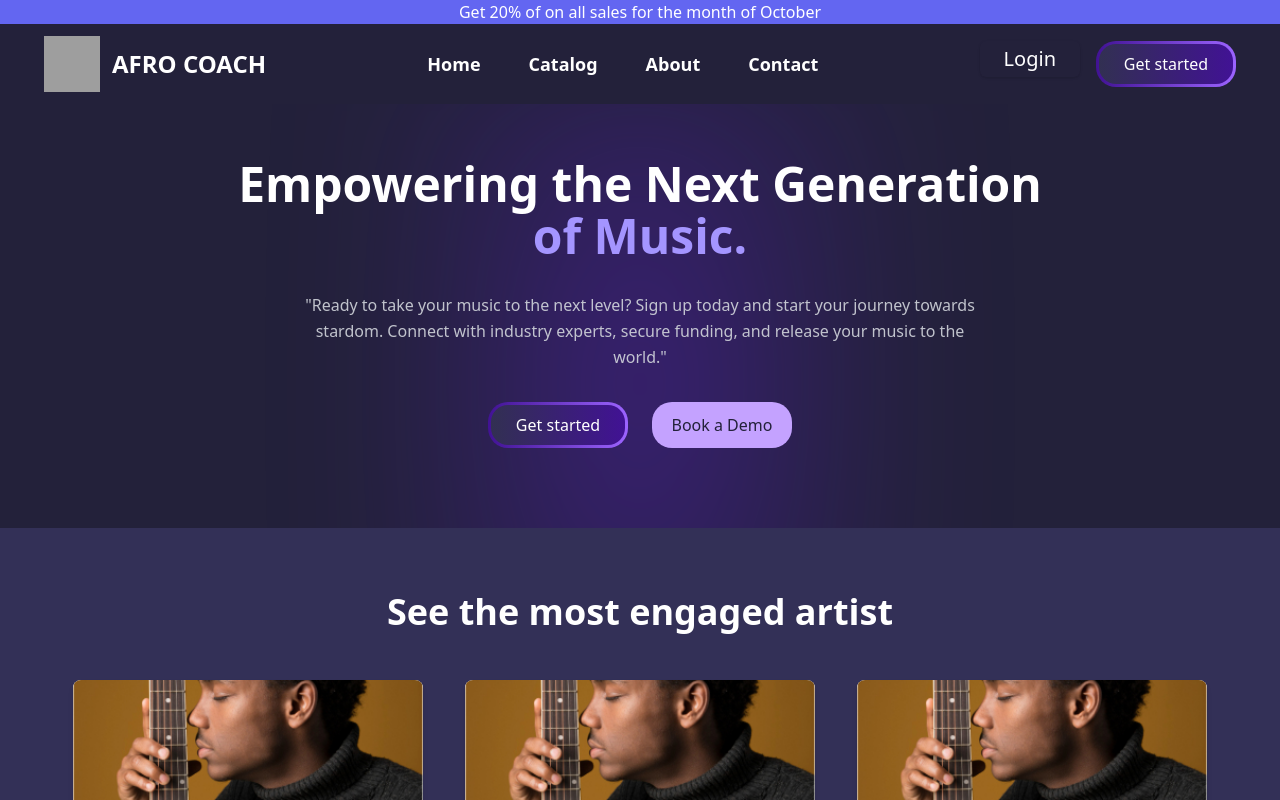
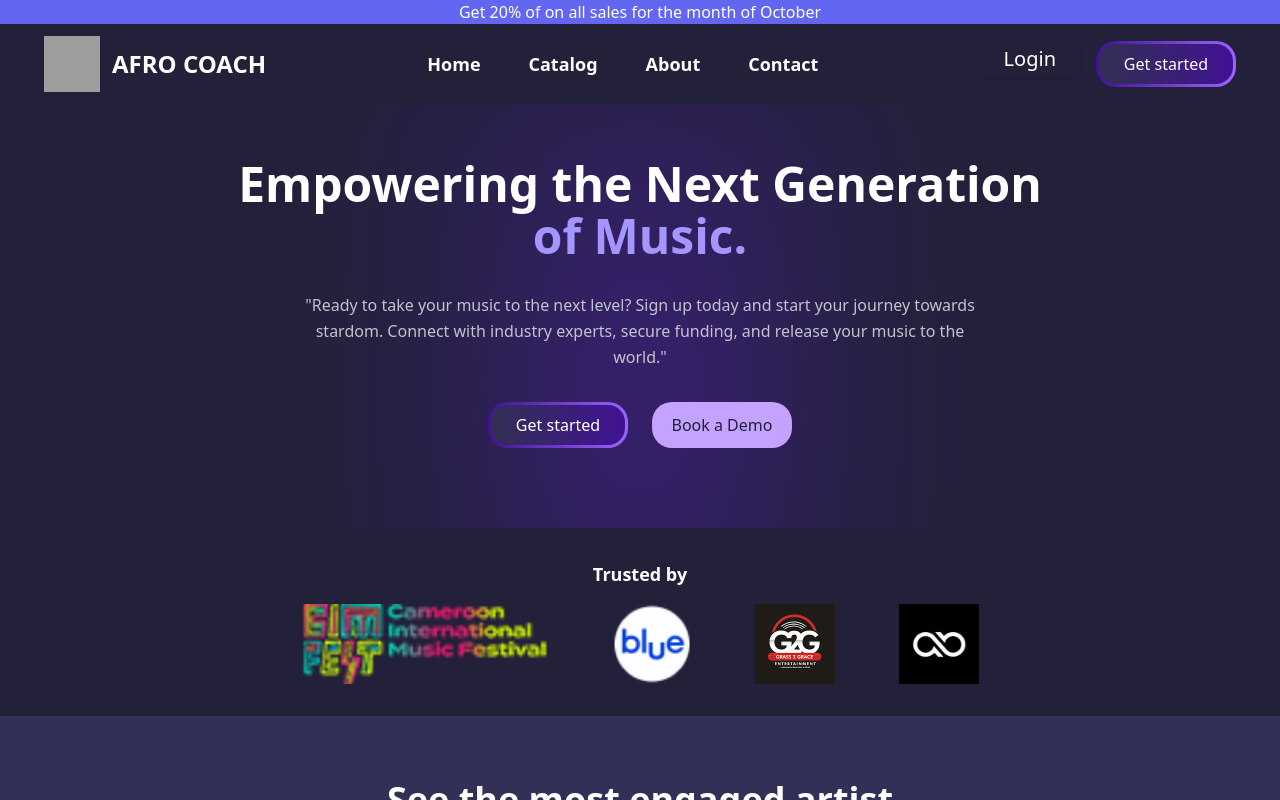
Before and after one commit to christienMD/cimfest-hackathon, a React (Vite) app: page / in a window 1280 px wide. Shown: the top 800 px of the page. Built offline with nearby package versions, Linux system fonts and the light colour scheme; grey boxes are pictures that could not be loaded.

Commit message:
feat: included the trusted-by section

```diff
--- a/src/pages/Landing.tsx
+++ b/src/pages/Landing.tsx
@@ -6,12 +6,14 @@ import HowItWork from '@/components/sections/HowItWork/HowItWork';
 import Footer from '@/components/sections/Footer/Footer'; // Import your custom Footer
 import { faqs, footerData } from '@/utils/data';
 import FaqsComponent from '@/components/sections/Faqs/Faqs';
+import TrustedBy from "@/components/sections/TrustedBy/TrustedBy";
 
 const LandingPage = () => {
   return (
     <div>
       <Navbar />
       <LandingPageHero />
+      <TrustedBy />
       <EngagedArtists />
       <ActiveCoaches />
       <div className="bg-afro-base-bg text-white py-12 px-2">
```
